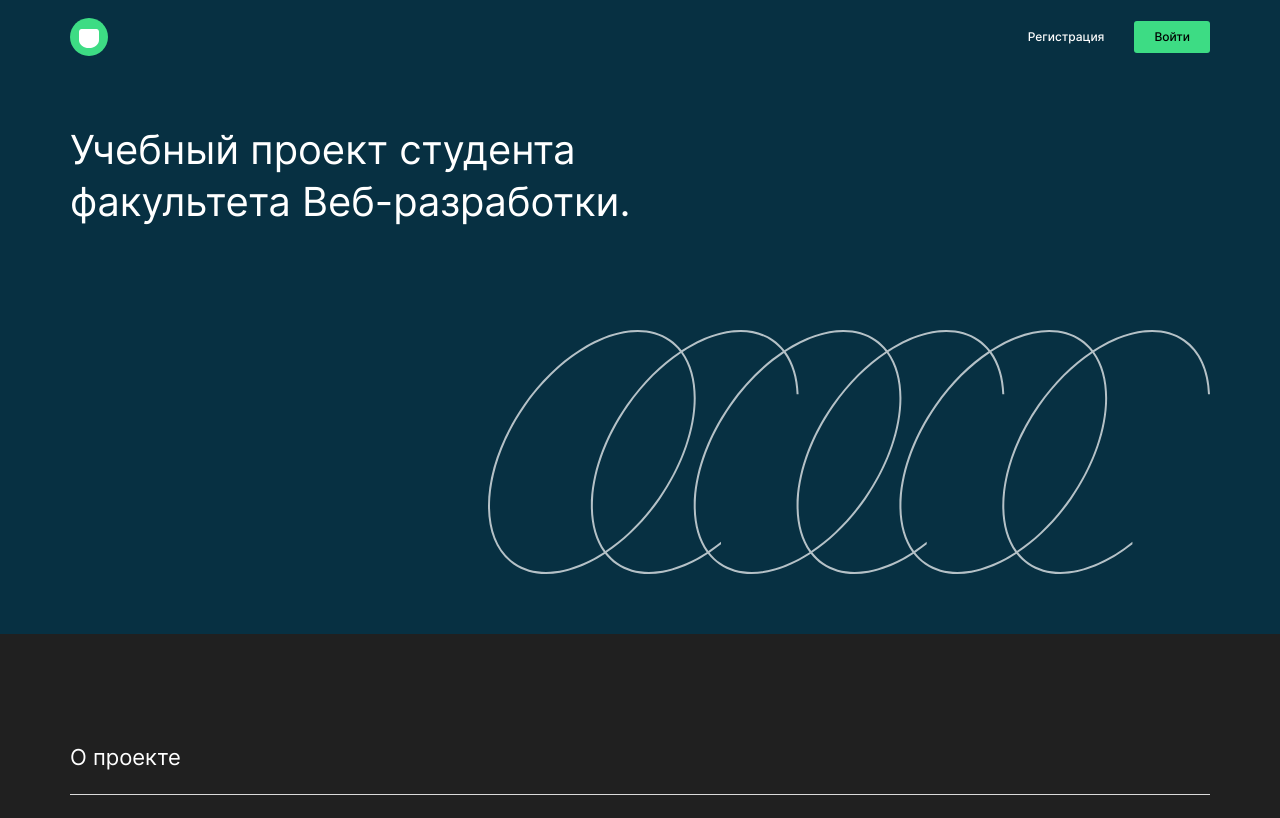
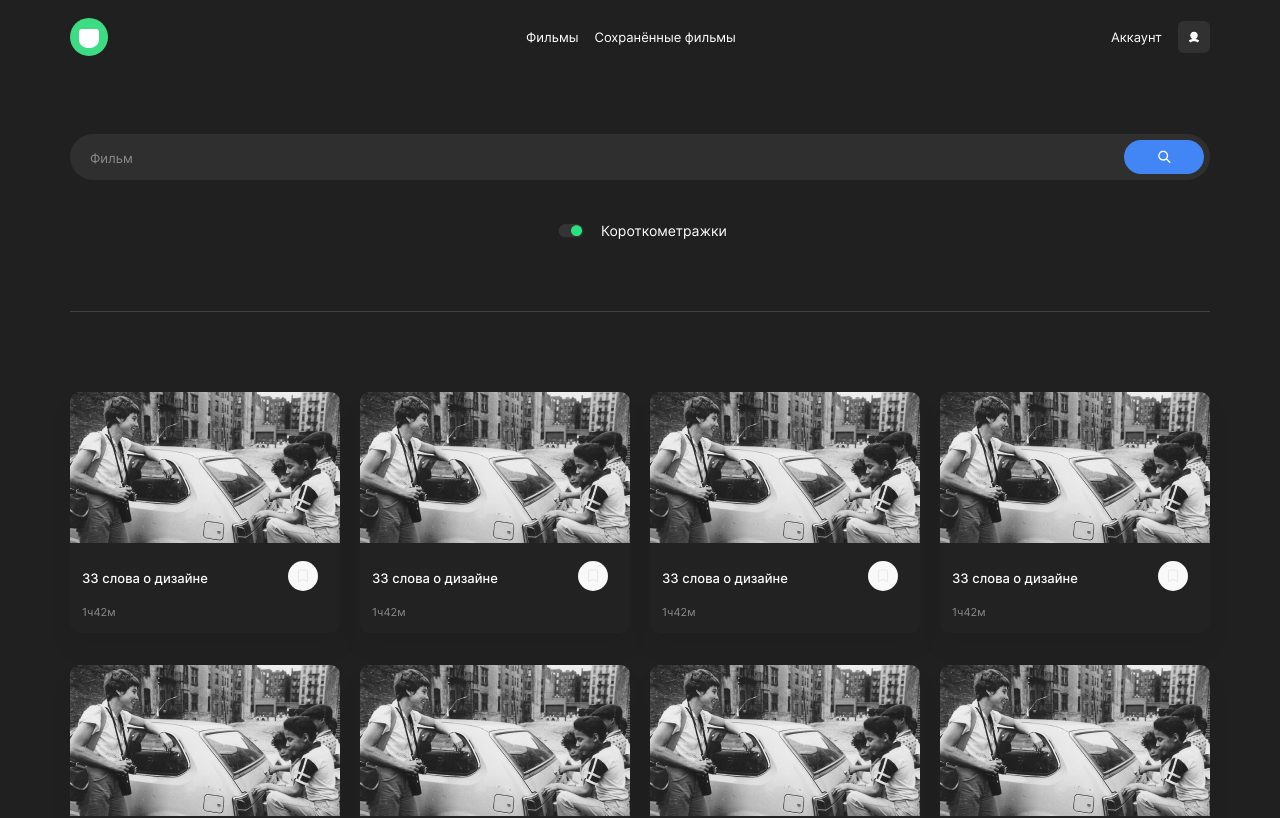
Before and after one commit to latypovroman/movies-explorer-frontend, a React (Create React App) app: page /movies in a window 1280 px wide. Shown: the top 818 px of the page. Built offline with nearby package versions, Linux system fonts and the light colour scheme.

Commit message:
added routes

```diff
--- a/package.json
+++ b/package.json
@@ -8,6 +8,7 @@
     "@testing-library/user-event": "^13.5.0",
     "react": "^18.2.0",
     "react-dom": "^18.2.0",
+    "react-router-dom": "^5.2.1",
     "react-scripts": "5.0.1",
     "web-vitals": "^2.1.4"
   },
--- a/src/components/App/App.js
+++ b/src/components/App/App.js
@@ -2,13 +2,23 @@ import './App.css';
 import Header from '../../components/Header/Header';
 import Main from "../Main/Main";
 import Movies from "../Movies/Movies";
+import { Route, Switch } from 'react-router-dom';
+import Footer from "../Footer/Footer";
+import React from "react";
 
 function App() {
   return (
       <div className="page">
-          <Header/>
-          <Main/>
-          <Movies/>
+              <Header/>
+          <Switch>
+              <Route exact path="/">
+                  <Main/>
+              </Route>
+              <Route path="/movies">
+                  <Movies/>
+              </Route>
+          </Switch>
+          <Footer/>
       </div>
   );
 }
--- a/src/components/Footer/Footer.css
+++ b/src/components/Footer/Footer.css
@@ -9,6 +9,8 @@
     font-size: 13px;
     line-height: 16px;
     text-align: center;
+    margin-bottom: 20px;
+    margin-top: 0;
 }
 
 .footer__container{
--- a/src/components/Header/Header.css
+++ b/src/components/Header/Header.css
@@ -1,9 +1,16 @@
 .header {
-    background-color: #073042;
     display: flex;
     justify-content: space-between;
     align-items: center;
     padding: 18px 70px;
+}
+
+.header__about {
+    background-color: #073042;
+}
+
+.header__main {
+    background-color: #202020;
 }
 
 .header__registration {
@@ -38,3 +45,36 @@
 .header__login:hover {
     opacity: 0.8;
 }
+
+.header__link {
+    font-weight: 400;
+    font-size: 13px;
+    line-height: 18px;
+    color: white;
+    text-decoration: none;
+    margin-right: 16px;
+}
+
+.header__movies {
+    display: flex;
+    justify-self: center;
+    align-content: center;
+    align-items: center;
+}
+
+.header__profile-logo {
+    padding: 10px;
+    background-color: #313131;
+    border-radius: 6px;
+}
+
+.header__profile {
+    display: flex;
+    align-items: center;
+}
+
+.header__routes {
+    display: flex;
+    justify-content: space-between;
+    width: 60%;
+}
--- a/src/components/Header/Header.js
+++ b/src/components/Header/Header.js
@@ -1,14 +1,36 @@
 import React from 'react';
-import logo from '../../images/logo.svg'
-import './Header.css'
+import logo from '../../images/logo.svg';
+import accountLogo from '../../images/account-icon.svg';
+import './Header.css';
+import {Link, Route, Switch, useLocation} from "react-router-dom";
 
 const Header = () => {
+
+    const location = useLocation();
     return (
-        <header className="header">
+        <header className={
+            location.pathname === '/'
+                ? 'header header__about'
+                : 'header header__main'
+        }>
             <img className="header__logo" src={logo} alt="logo"/>
-            <div className="header__auth">
-                <button className="header__registration">Регистрация</button>
-                <button className="header__login">Войти</button>
+            <div className="header__routes">
+                <Switch>
+                    <Route exact path="/">
+                        <button className="header__registration">Регистрация</button>
+                        <button className="header__login">Войти</button>
+                    </Route>
+                    <Route path={["/movies", "/saved-movies"]}>
+                        <div className="header__movies">
+                            <Link to="/movies" className="header__link">Фильмы</Link>
+                            <Link to="/saved-movies" className="header__link">Сохранённые фильмы</Link>
+                        </div>
+                        <div className="header__profile">
+                            <Link to="/profile" className="header__link">Аккаунт</Link>
+                            <img className="header__profile-logo" src={accountLogo}/>
+                        </div>
+                    </Route>
+                </Switch>
             </div>
         </header>
     );
--- a/src/components/Main/Main.js
+++ b/src/components/Main/Main.js
@@ -4,7 +4,6 @@ import AboutProject from "../AboutProject/AboutProject";
 import Techs from "../Techs/Techs";
 import AboutMe from "../AboutMe/AboutMe";
 import Portfolio from "../Portfolio/Portfolio";
-import Footer from "../Footer/Footer";
 
 const Main = () => {
     return (
@@ -14,7 +13,6 @@ const Main = () => {
             <Techs/>
             <AboutMe/>
             <Portfolio/>
-            <Footer/>
         </main>
     );
 };
--- a/src/components/MoviesCardList/MoviesCardList.js
+++ b/src/components/MoviesCardList/MoviesCardList.js
@@ -7,7 +7,7 @@ const MoviesCardList = () => {
     return (
         <section className="cards">
             <ul className="card-list">
-                {[...Array(16)].map((card) => <Card/>)}
+                {[...Array(16)].map((card, index) => <Card key={index}/>)}
             </ul>
             <button className="card-list__more">Ещё</button>
         </section>
--- a/src/index.js
+++ b/src/index.js
@@ -2,10 +2,13 @@ import React from 'react';
 import ReactDOM from 'react-dom/client';
 import './index.css';
 import App from './components/App/App';
+import { BrowserRouter } from 'react-router-dom';
 
 const root = ReactDOM.createRoot(document.getElementById('root'));
 root.render(
   <React.StrictMode>
-    <App />
+      <BrowserRouter>
+          <App />
+      </BrowserRouter>
   </React.StrictMode>
 );
```
Also changed, not shown: src/images/account-icon.svg (added), 1 other file (tests, documents, lock files or other folders).
